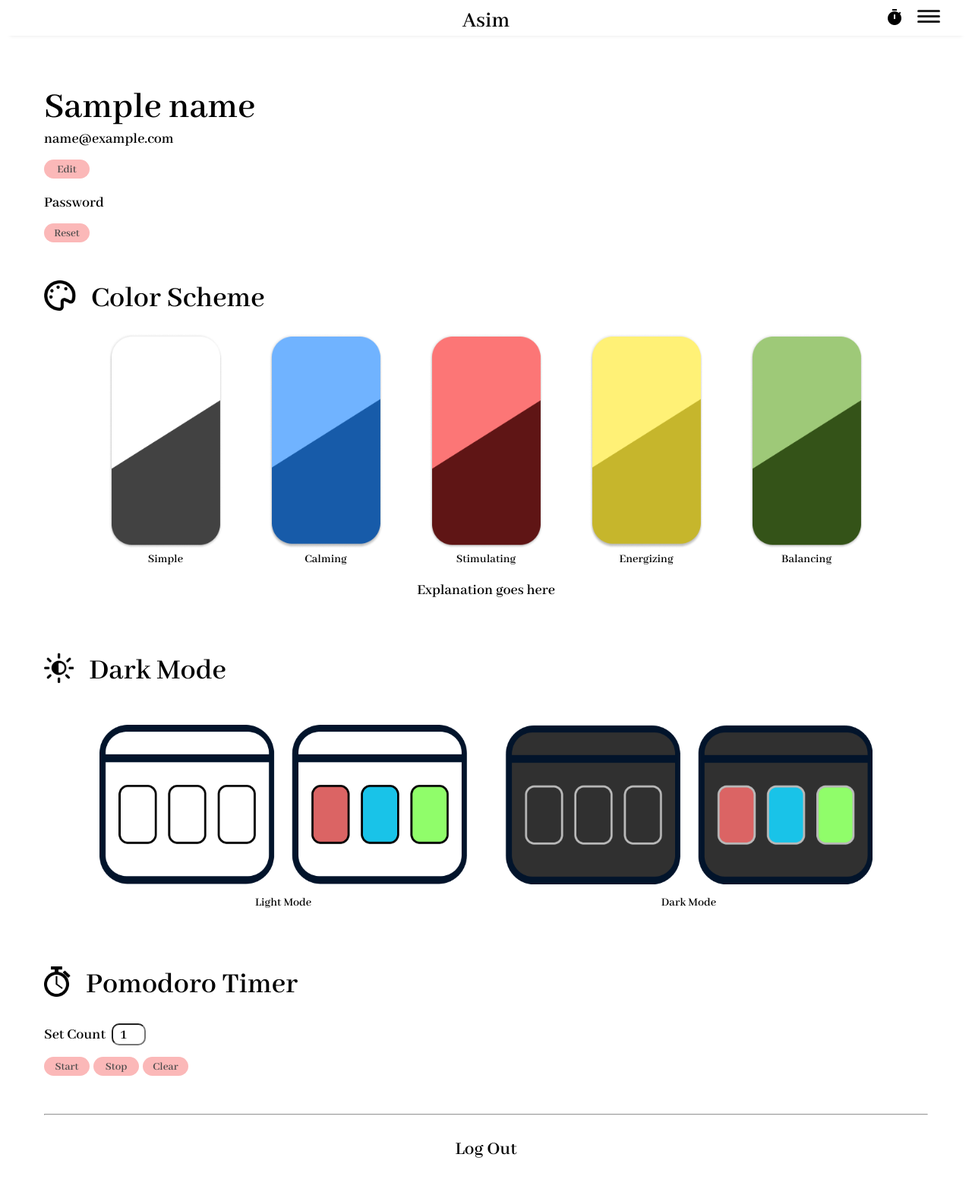
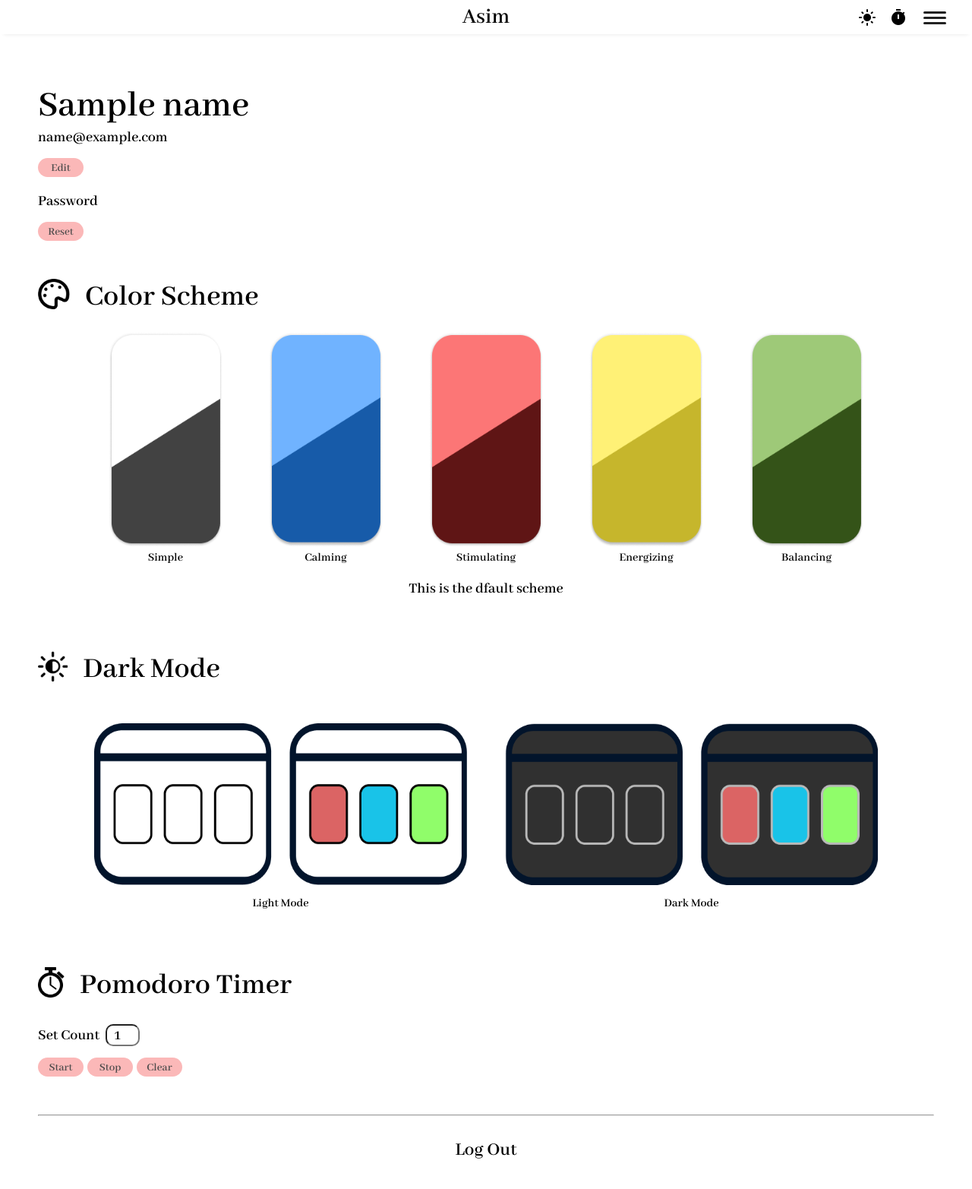
Before and after one commit to cubetastic33/Asim-Flashcards, a Flask app: template asim_flashcards/templates/settings.html in a window 1280 px wide. Shown: the whole page at 76% size. After the commit the page ends 1525 px from the top, so only its background shows below. Run offline with Flask 2, Linux system fonts and the light colour scheme; the template is opened without the code that fills it: most values are stand-ins (such as "Sample title", 1, 10 or a date in 2020).

Commit message:
darkmode added throughout the pages

```diff
--- a/asim_flashcards/templates/about.html
+++ b/asim_flashcards/templates/about.html
@@ -7,6 +7,7 @@
     <link rel="preconnect" href="https://fonts.gstatic.com" crossorigin>
     <link href="https://fonts.googleapis.com/css2?family=Abhaya+Libre:wght@600&display=swap" rel="stylesheet">
     <link rel="stylesheet" href="/styles/about.css">
+    <link rel="stylesheet" href="/styles/darkmode.css">
 {% endblock %}
 
 {% block body %}
--- a/asim_flashcards/templates/home.html
+++ b/asim_flashcards/templates/home.html
@@ -5,6 +5,7 @@
 {% block head %}
   <link rel="stylesheet" href="/styles/card.css">
   <link rel="stylesheet" href="https://cdnjs.cloudflare.com/ajax/libs/font-awesome/5.15.3/css/all.min.css" />
+  <link rel="stylesheet" href="/styles/darkmode.css">
 {% endblock %}
 
 {% block body %}
--- a/asim_flashcards/templates/layout.html
+++ b/asim_flashcards/templates/layout.html
@@ -7,19 +7,27 @@
   <link rel="stylesheet" href="/styles/navbar.css">
   <link rel="stylesheet" href="/styles/timer.css">
   <link rel="stylesheet" href="https://fonts.googleapis.com/icon?family=Material+Icons">
+  <link rel="stylesheet" href="https://fonts.googleapis.com/css2?family=Material+Symbols+Outlined:opsz,wght,FILL,GRAD@20..48,100..700,0..1,-50..200" />
+  <link rel="stylesheet" href="/styles/darkmode.css">
+  <style>
+    body {
+      margin: 0;
+    }
+  </style>
 </head>
 <body>
   <!-- navbar -->
   <div class="navbar">
     <div class="navbar-brand">
-        <a href="/" id="asim">Asim</a>
+        <a href="/" id="asim"><span class="link-text nav-title">Asim</span></a>
         <div class="nav-icons">
-            <span class="material-icons" id="timer-icon">timer</span>
-            <div class="navbar-hamburger" id="openModal">
-                <div class="hamburger"></div>
-                <div class="hamburger"></div>
-                <div class="hamburger"></div>
-            </div>
+          <span class="material-icons" id="darkmode-icon">light_mode</span>
+          <span class="material-icons" id="timer-icon">timer</span>
+          <div class="navbar-hamburger" id="openModal">
+              <div class="hamburger" id="ham"></div>
+              <div class="hamburger" id="bur"></div>
+              <div class="hamburger" id="ger"></div>
+          </div>
         </div>
     </div>
   </div>
@@ -35,16 +43,16 @@
       <div class="modal-title">Asim</div>
       <ul class="navbar-modal-nav">
         <li class="navbar-modal-nav-item">
-          <a href="/" class="navbar-modal-nav-link">Home</a>
+          <a href="/" class="navbar-modal-nav-link"><span class="link-text">Home</span></a>
         </li>
         <li class="navbar-modal-nav-item">
-          <a href="/calendar" class="navbar-modal-nav-link">Calendar</a>
+          <a href="/calendar" class="navbar-modal-nav-link"><span class="link-text">Calendar</span></a>
         </li>
         <li class="navbar-modal-nav-item">
-          <a href="/settings" class="navbar-modal-nav-link">Settings</a>
+          <a href="/settings" class="navbar-modal-nav-link"><span class="link-text">Settings</span></a>
         </li>
         <li class="navbar-modal-nav-item">
-          <a href="/about" class="navbar-modal-nav-link">About</a>
+          <a href="/about" class="navbar-modal-nav-link"><span class="link-text">About</span></a>
         </li>
       </ul>
     </div>
@@ -68,5 +76,6 @@
 
   <script src="/scripts/navbar.js"></script>
   <script src="/scripts/timer.js"></script>
+  <script src="/scripts/darkmode.js"></script>
 </body>
 </html>
--- a/asim_flashcards/templates/settings.html
+++ b/asim_flashcards/templates/settings.html
@@ -4,6 +4,7 @@
 
 {% block head %}
   <link rel="stylesheet" href="/styles/settings.css">
+  <link rel="stylesheet" href="/styles/darkmode.css">
 {% endblock %}
 
 {% block body %}
@@ -119,7 +120,7 @@
             </figure>
             <p class="color-scheme-text">Balancing</p>
           </div>
-          <p id="scheme-text">Explanation goes here</p>
+          <p id="scheme-text">This is the dfault scheme</p>
         </div>
       </div>
     </div>
@@ -135,14 +136,14 @@
             <img src="../images/mode_light.png" alt="light darkmode image" class="darkmode-panel"
                  id="lightmode-pannel">
           </figure>
-          <p class="darkmode-text">Light Mode</p>
+          <p class="mode-text">Light Mode</p>
         </div>
         <div class="darkmode-container">
           <figure>
             <img src="../images/mode_dark.png" alt="dark darkmode image" class="darkmode-panel"
                  id="darkmode-pannel">
           </figure>
-          <p class="darkmode-text">Dark Mode</p>
+          <p class="mode-text">Dark Mode</p>
         </div>
       </div>
     </div>
@@ -183,7 +184,7 @@
     </div>
     <hr>
     <div class="settings-container" id="settings-logout">
-      <a href="/login" class="logout"><span class="logoutText">Log Out</span></a>
+      <a href="/login" class="logout"><span class="link-text">Log Out</span></a>
     </div>
   </div>
   <script src="/scripts/settings.js"></script>
--- a/asim_flashcards/templates/start.html
+++ b/asim_flashcards/templates/start.html
@@ -5,7 +5,8 @@
 {% block head %}
   <link rel="stylesheet" href="/styles/start.css">
   <link rel="stylesheet" href="https://cdnjs.cloudflare.com/ajax/libs/font-awesome/5.15.3/css/all.min.css" />
-{% endblock %}
+  <link rel="stylesheet" href="/styles/darkmode.css">
+  {% endblock %}
 
 {% block body %}
   <div class="page-container">
--- a/asim_flashcards/templates/study.html
+++ b/asim_flashcards/templates/study.html
@@ -4,6 +4,7 @@
 
 {% block head %}
   <link rel="stylesheet" href="/styles/study.css">
+  <link rel="stylesheet" href="/styles/darkmode.css">
 {% endblock %}
 
 {% block body %}
--- /dev/null
+++ b/static/scripts/darkmode.js
@@ -0,0 +1,35 @@
+ const darkmode = document.getElementById("darkmode-icon");
+ darkmode.addEventListener("click", switchToDarkMode);
+ var mode = false;
+
+ function switchToDarkMode() {
+    darkmode.innerText = darkmode.innerText === "dark_mode" ? "light_mode" : "dark_mode";
+    document.querySelector(".navbar").classList.toggle("switchToDarkMode-header");
+    document.querySelector(".modal").classList.toggle("switchToDarkMode-header");
+    document.querySelector(".nav-title").classList.toggle("switchToDarkMode-header");
+    document.querySelector("#ham").classList.toggle("switchToDarkMode-hamburger");
+    document.querySelector("#bur").classList.toggle("switchToDarkMode-hamburger");
+    document.querySelector("#ger").classList.toggle("switchToDarkMode-hamburger");
+    document.querySelector(".timer").classList.toggle("switchToDarkMode-timer");
+
+    document.body.classList.toggle("switchToDarkMode-body");
+
+
+    if(mode){
+        mode = false;
+        document.querySelector("#darkmode-icon").style.backgroundColor = "#ffffff";
+        document.querySelector("#timer-icon").style.backgroundColor = "#ffffff";
+        document.querySelector(".navbar-hamburger").style.backgroundColor = "#ffffff";
+    } else {
+        mode = true;
+        document.querySelector("#darkmode-icon").style.backgroundColor = "#232222";
+        document.querySelector("#timer-icon").style.backgroundColor = "#232222";
+        document.querySelector(".navbar-hamburger").style.backgroundColor = "#232222";
+    }
+
+    var linkTexts = document.querySelectorAll(".link-text");
+    linkTexts.forEach((element) => {
+        element.classList.toggle("switchToDarkMode-links");
+    })
+
+ }
--- a/static/scripts/settings.js
+++ b/static/scripts/settings.js
@@ -87,41 +87,6 @@ yellowScheme.addEventListener("click", () => {
 greenScheme.addEventListener("click", () => {
     schemeText.innerText = "This is the green scheme";
 });
-
-
-
-// light/dark mode
-const lightMode = document.getElementById("lightmode-pannel");
-const darkMode = document.getElementById("darkmode-pannel");
-var wrapper = document.querySelector(".settings-wapper");
-var body = document.body;
-var colorIcon = document.querySelector("#settings-scheme-icon");
-var darkmodeIcon = document.querySelector("#settings-darkmode-icon");
-var timerIcon = document.querySelector("#settings-timer-icon");
-var logoutText = document.querySelector(".logoutText");
-
-lightMode.addEventListener('click', () => {
-    body.style.color = "black";
-    body.style.backgroundColor = "white";
-    wrapper.style.color = "black";
-    wrapper.style.backgroundColor = "white";
-    colorIcon.src = "../images/light_color.png";
-    darkmodeIcon.src = "../images/light_darkmode.png";
-    timerIcon.src = "../images/light_timer.png";
-    logoutText.style.color = "black";
-})
-
-darkMode.addEventListener('click', () => {
-    body.style.color = "whitesmoke";
-    body.style.backgroundColor = "#1a1919";
-    wrapper.style.color = "whitesmoke";
-    wrapper.style.backgroundColor = "#1a1919";
-    colorIcon.src = "../images/dark_color.png";
-    darkmodeIcon.src = "../images/dark_darkmode.png";
-    timerIcon.src = "../images/dark_timer.png";
-    logoutText.style.color = "whitesmoke";
-})
-
 
 
 //Timer
@@ -262,3 +227,55 @@ const pomodoro = {
       pomodoro.stop();
       pomodoro.reset();
   });
+
+
+
+  const darkmode = document.getElementById("darkmode-icon");
+  const lightmodepanel = document.getElementById("lightmode-pannel");
+  const darkmodepanel = document.getElementById("darkmode-pannel");
+  darkmode.addEventListener("click", switchToDarkMode);
+  lightmodepanel.addEventListener("click", switchToDarkMode);
+  darkmodepanel.addEventListener("click", switchToDarkMode);
+  var mode = false;
+  var icons = false;
+
+  function switchToDarkMode() {
+     darkmode.innerText = darkmode.innerText === "dark_mode" ? "light_mode" : "dark_mode";
+     document.querySelector(".navbar").classList.toggle("switchToDarkMode-header");
+     document.querySelector(".modal").classList.toggle("switchToDarkMode-header");
+     document.querySelector(".nav-title").classList.toggle("switchToDarkMode-header");
+     document.querySelector("#ham").classList.toggle("switchToDarkMode-hamburger");
+     document.querySelector("#bur").classList.toggle("switchToDarkMode-hamburger");
+     document.querySelector("#ger").classList.toggle("switchToDarkMode-hamburger");
+     document.querySelector(".timer").classList.toggle("switchToDarkMode-timer");
+     document.body.classList.toggle("switchToDarkMode-body");
+
+     if(mode){
+         mode = false;
+         document.querySelector("#darkmode-icon").style.backgroundColor = "#ffffff";
+         document.querySelector("#timer-icon").style.backgroundColor = "#ffffff";
+         document.querySelector(".navbar-hamburger").style.backgroundColor = "#ffffff";
+     } else {
+         mode = true;
+         document.querySelector("#darkmode-icon").style.backgroundColor = "#232222";
+         document.querySelector("#timer-icon").style.backgroundColor = "#232222";
+         document.querySelector(".navbar-hamburger").style.backgroundColor = "#232222";
+     }
+     if(icons) {
+        icons = false;
+        document.querySelector("#settings-scheme-icon").src="../images/light_color.png";
+        document.querySelector("#settings-darkmode-icon").src="../images/light_darkmode.png";
+        document.querySelector("#settings-timer-icon").src="../images/light_timer.png";
+    } else {
+        icons = true;
+        document.querySelector("#settings-scheme-icon").src="../images/dark_color.png";
+        document.querySelector("#settings-darkmode-icon").src="../images/dark_darkmode.png";
+        document.querySelector("#settings-timer-icon").src="../images/dark_timer.png";
+    }
+
+     var linkTexts = document.querySelectorAll(".link-text");
+     linkTexts.forEach((element) => {
+         element.classList.toggle("switchToDarkMode-links");
+     })
+
+  }
--- /dev/null
+++ b/static/styles/darkmode.css
@@ -0,0 +1,26 @@
+.switchToDarkMode-body {
+    color: whitesmoke;
+    background-color: #353434;
+}
+
+.switchToDarkMode-timer {
+    color: whitesmoke;
+    background-color: #585858;
+}
+
+.switchToDarkMode-header {
+    color: whitesmoke;
+    background-color: #232222;
+}
+
+.switchToDarkMode-hamburger {
+    background-color: whitesmoke;
+}
+
+.switchToDarkMode-navbar-icons {
+    background-color: #232222;
+}
+
+.switchToDarkMode-links {
+    color: whitesmoke;
+}
--- a/static/styles/navbar.css
+++ b/static/styles/navbar.css
@@ -11,7 +11,7 @@
   font-size: 30px;
   background-color: rgb(255, 255, 255);
   border-radius: 12px;
-  padding: 0 5px 0 5px;
+  margin: 0 5px 0 5px;
 }
 
 #asim:hover {
@@ -27,6 +27,7 @@
   position: relative;
   font-family: 'Abhaya Libre SemiBold';
   margin-bottom: 20px;
+  padding: 5px;
 }
 
 .navbar-brand {
@@ -83,16 +84,20 @@
   display: flex;
   flex-direction: row;
   align-items: center;
+  justify-content: center;
   position: absolute;
   right: 20px;
   top: 50%;
+  height: 100%;
   transform: translateY(-50%);
+  margin-top: 5px;
+  height: 35.33;
 }
 
-/*timer icon*/
-.material-icons {
-  width: 20px;
-  margin: 25px 60px 0px 60px;
+/*darkmode icon*/
+#darkmode-icon {
+  width: 23px;
+  margin: 25px 6px 0 6px;
   transform: translateY(-50%);
   cursor: pointer;
   background-color: rgb(255, 255, 255);
@@ -100,7 +105,22 @@
   padding: 6px;
 }
 
-.material-icons:hover {
+#darkmode-icon:hover {
+  background-color: rgb(239, 239, 239);
+}
+
+/*timer icon*/
+#timer-icon {
+  width: 23px;
+  margin: 25px 60px 0px 0px;
+  transform: translateY(-50%);
+  cursor: pointer;
+  background-color: rgb(255, 255, 255);
+  border-radius: 12px;
+  padding: 6px;
+}
+
+#timer-icon:hover {
   background-color: rgb(239, 239, 239);
 }
 
--- a/static/styles/settings.css
+++ b/static/styles/settings.css
@@ -19,8 +19,6 @@ p {
 .settings-wapper {
     padding: 30px 50px;
     font-family: 'Abhaya Libre SemiBold';
-    background-color: white;
-    color: black;
 }
 
 
--- a/static/styles/timer.css
+++ b/static/styles/timer.css
@@ -66,7 +66,7 @@
     font-size: 18px;
     cursor: pointer;
     outline: none;
-    margin-top: 20px;
+    margin: 20px 5px 0 5px;
     padding: 5px 10px;
     border-radius: 10px;
     background-color: white;
```
Also changed, not shown: asim_flashcards/templates/calendar.html (+9 -8 lines), static/scripts/calendar.js (+43 -0 lines), 1 other file.
